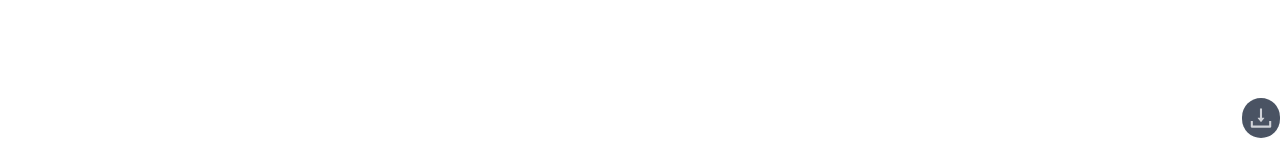
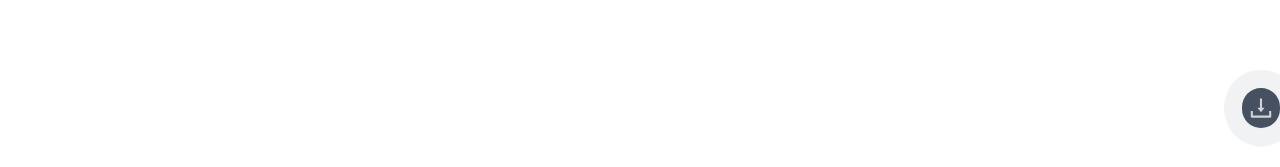
Before and after one commit to HITSZ-OpenAuto/hoa-previewer, a React (Vite) app: page / in a window 1280 px wide. Shown: the part 630-797 px from the top of the page. Built offline with nearby package versions, Linux system fonts and the light colour scheme.

Commit message:
feat: add animations

```diff
--- a/src/components/download.tsx
+++ b/src/components/download.tsx
@@ -47,6 +47,7 @@ async function downloadFile(
 export function DownloadButton() {
   const [progress, setProgress] = useState<number>(0);
   const [isDownloading, setIsDownloading] = useState<boolean>(false);
+  const [bounce, setBounce] = useState<boolean>(false);
 
   const getFileName = useCallback(() => {
     return extractFileName();
@@ -59,8 +60,14 @@ export function DownloadButton() {
     setIsDownloading(true);
     downloadFile(fileURL, setProgress)
       .then(() => {
-        setIsDownloading(false);
-        setProgress(0);
+        setTimeout(() => {
+          setBounce(true);
+          setTimeout(() => {
+            setBounce(false);
+            setIsDownloading(false);
+            setProgress(0);
+          }, 2000);
+        }, 500);
       })
       .catch();
   }, [fileURL]);
@@ -95,9 +102,13 @@ export function DownloadButton() {
   return useMemo(
     () => (
       <div
-        className="fixed right-2 bottom-2 md:right-auto md:bottom-auto md:relative h-10 w-10 md:ml-6 md:mb-8 rounded-full shadow-sm shadow-gray-50 cursor-pointer flex items-center justify-center bg-slate-800/80 dark:bg-gray-100/80"
+        className={`fixed z-999 md:relative right-2 bottom-2 md:right-auto md:bottom-auto h-10 w-10 md:ml-6 md:mb-8 rounded-full shadow-sm shadow-gray-50 cursor-pointer flex items-center justify-center bg-slate-800/80 dark:bg-gray-100/80
+           ${bounce ? "animate-bounce" : "-translate-y-1/4"}`}
         onClick={onDownload}
       >
+        {!isDownloading && (
+          <div className="absolute -z-10 top-0 left-0 w-full h-full rounded-full animate-ping bg-inherit"></div>
+        )}
         <div
           className="absolute top-0 left-0 w-full h-full rounded-full bg-conic from-slate-100 via-slate-100 to-transparent"
           style={
@@ -111,6 +122,6 @@ export function DownloadButton() {
         {innerContent}
       </div>
     ),
-    [innerContent, onDownload, progress],
+    [bounce, innerContent, isDownloading, onDownload, progress],
   );
 }
```
